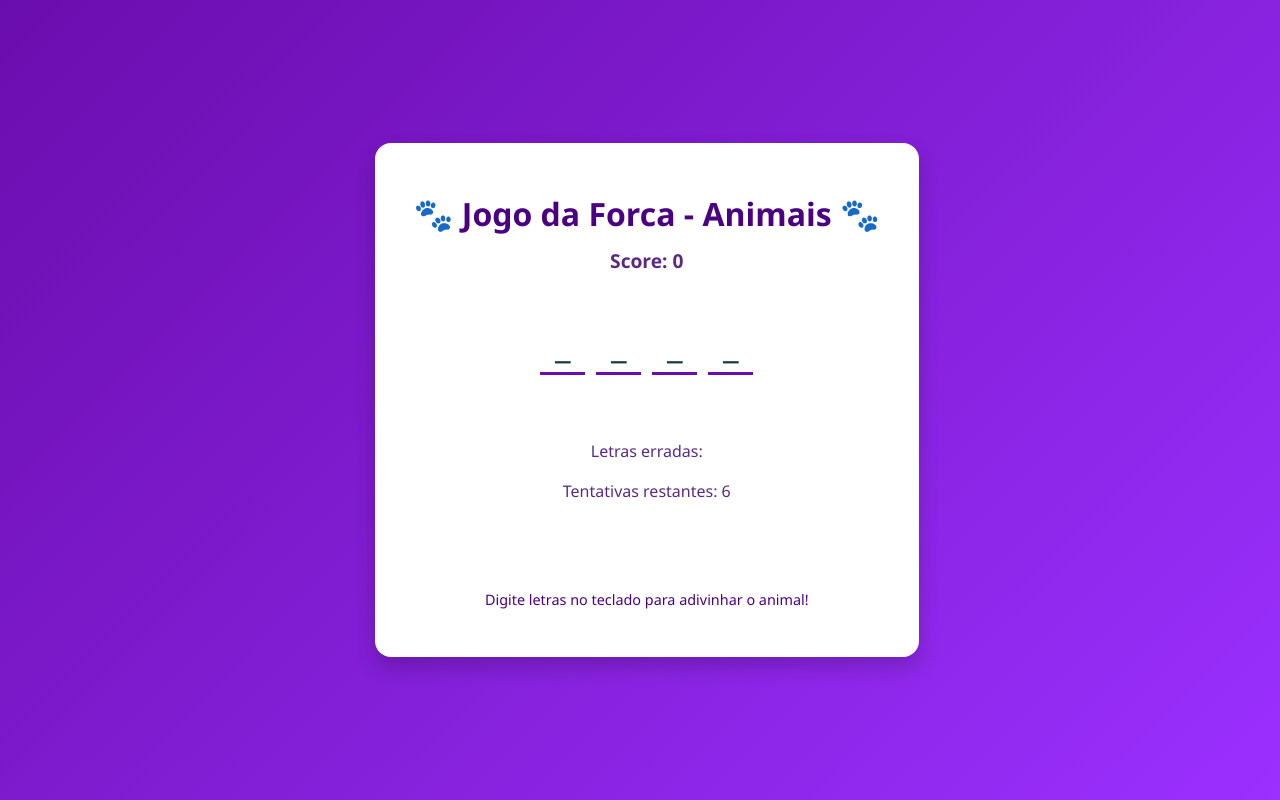
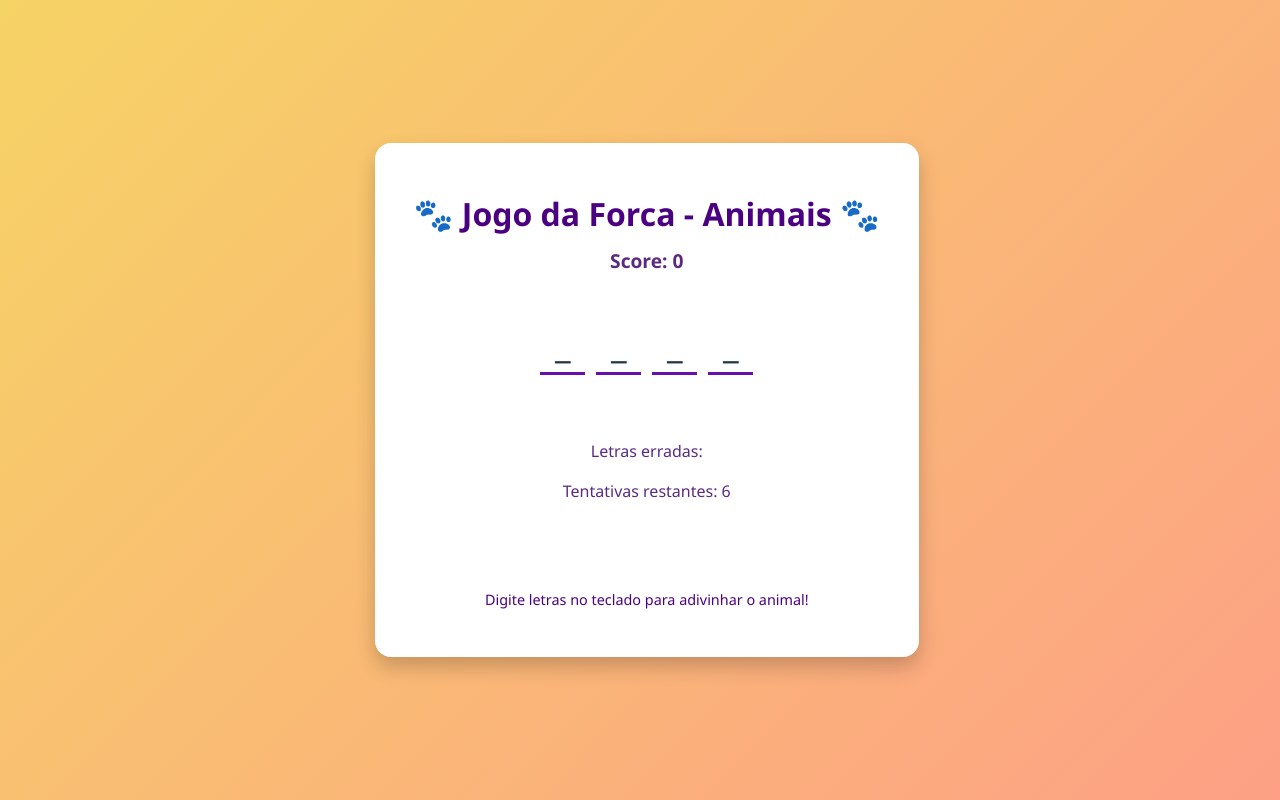
Before and after one commit to PauloLima4/jogo-da-forca, a React (Vite) app in the folder jogo-da-forca/: page / in a window 1280 px wide. Built offline with nearby package versions, Linux system fonts and the light colour scheme.

Commit message:
Update App.css

```diff
--- a/jogo-da-forca/src/App.css
+++ b/jogo-da-forca/src/App.css
@@ -1,7 +1,7 @@
 body {
   margin: 0;
   font-family: 'Segoe UI', Tahoma, Geneva, Verdana, sans-serif;
-  background: linear-gradient(135deg, #6a0dad 0%, #9b30ff 100%);
+  background: linear-gradient(135deg, #f6d365 0%, #fda085 100%);
   min-height: 100vh;
   display: flex;
   justify-content: center;
```
